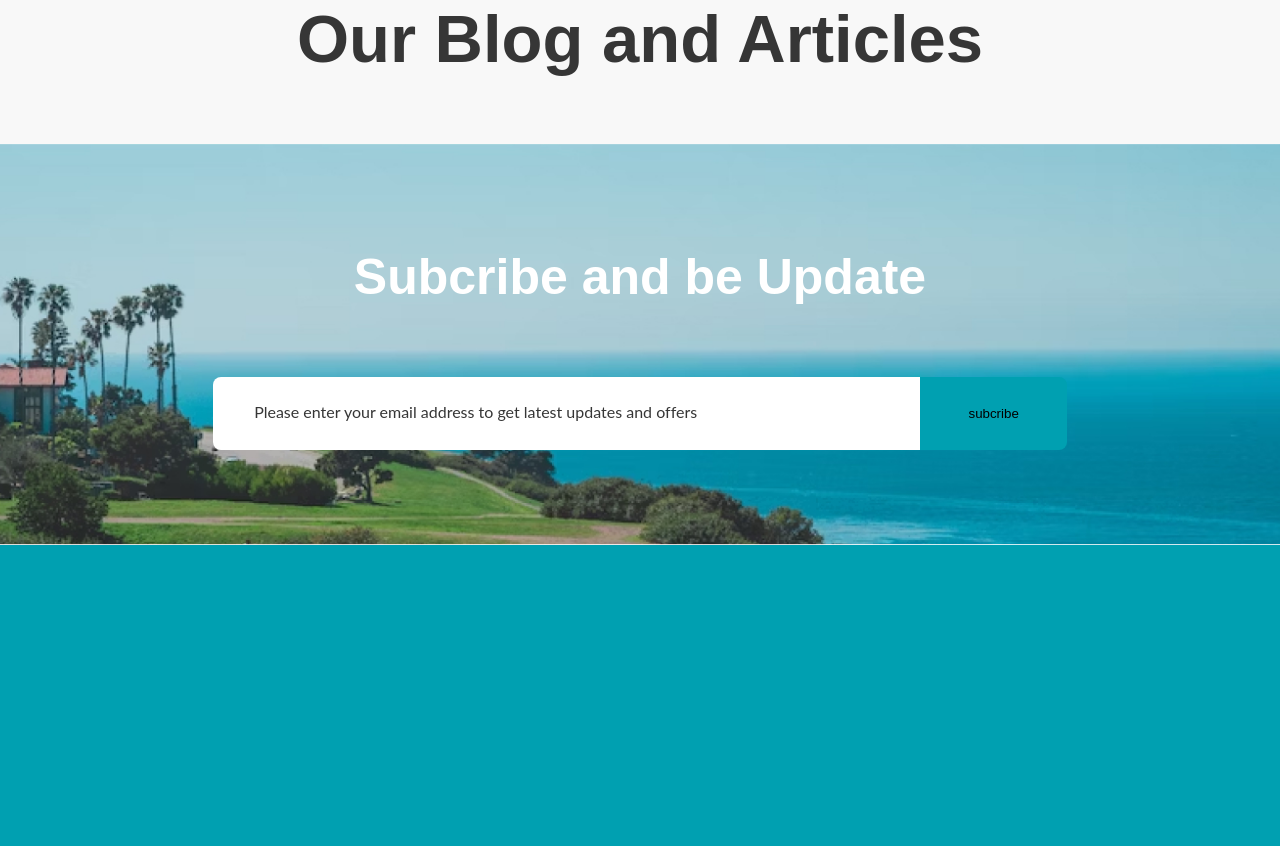
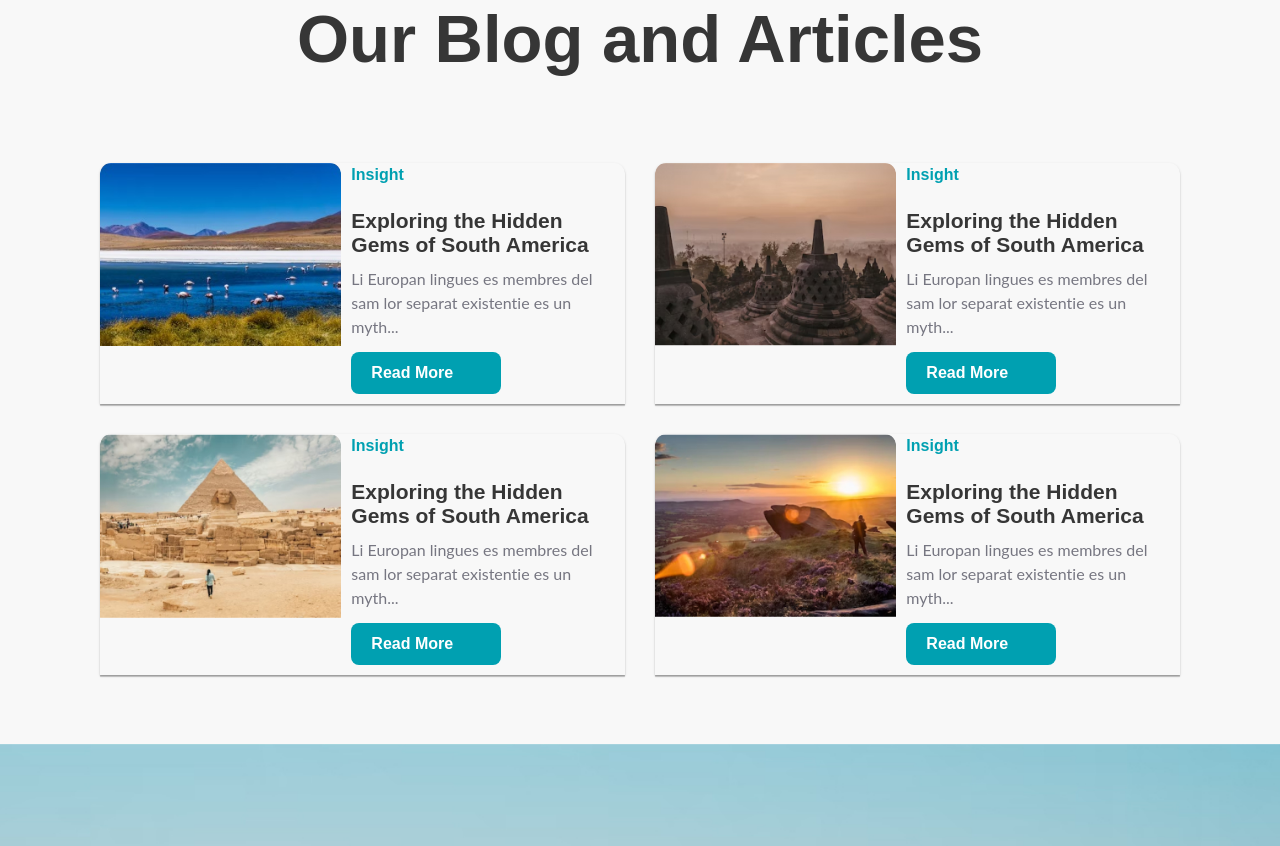
Before and after one commit to AVerba/Travel-Journey-Journals, a website built with Parcel: page src/index.html in a window 1280 px wide. Shown: the part 2848-3694 px from the top of the page. Built offline with nearby package versions, Linux system fonts and the light colour scheme.

Commit message:
added blog-list

```diff
--- a/src/partials/blog.html
+++ b/src/partials/blog.html
@@ -2,6 +2,56 @@
   <div class="blog__container container">
     <h2 class="blog__title">Journey Journal</h2>
     <p class="blog__subtitle">Our Blog and Articles</p>
+    <ul class="blog__list">
+      <li class="blog__item b-item">
+        <div class="b-item__img">
+          <img class="_img" src="./images/blog/America.jpg" alt="America">
+        </div>
+        <div class="b-item__content">
+          <h4 class="b-item__title">Insight</h4>
+          <p class="b-item__subtitle">Exploring the Hidden Gems of South America</p>
+          <p class="b-item__decsr">Li Europan lingues es membres del sam lor separat existentie es un myth...</p>
+          <a class="b-item__link" href="#">Read More</a>
+        </div>
+
+      </li>
+      <li class="blog__item b-item">
+        <div class="b-item__img">
+          <img class="_img" src="./images/blog/Indonesia.jpg" alt="Indonesia">
+        </div>
+        <div class="b-item__content">
+          <h4 class="b-item__title">Insight</h4>
+          <p class="b-item__subtitle">Exploring the Hidden Gems of South America</p>
+          <p class="b-item__decsr">Li Europan lingues es membres del sam lor separat existentie es un myth...</p>
+          <a class="b-item__link" href="#">Read More</a>
+        </div>
+
+      </li>
+      <li class="blog__item b-item">
+        <div class="b-item__img">
+          <img class="_img" src="./images/blog/Egypt.jpg" alt="Egypt">
+        </div>
+        <div class="b-item__content">
+          <h4 class="b-item__title">Insight</h4>
+          <p class="b-item__subtitle">Exploring the Hidden Gems of South America</p>
+          <p class="b-item__decsr">Li Europan lingues es membres del sam lor separat existentie es un myth...</p>
+          <a class="b-item__link" href="#">Read More</a>
+        </div>
+
+      </li>
+      <li class="blog__item b-item">
+        <div class="b-item__img">
+          <img class="_img" src="./images/blog/Time.jpg" alt="Time">
+        </div>
+        <div class="b-item__content">
+          <h4 class="b-item__title">Insight</h4>
+          <p class="b-item__subtitle">Exploring the Hidden Gems of South America</p>
+          <p class="b-item__decsr">Li Europan lingues es membres del sam lor separat existentie es un myth...</p>
+          <a class="b-item__link" href="#">Read More</a>
+        </div>
+
+      </li>
+    </ul>
 
   </div>
 </section>
--- a/src/sass/layout/_blog.scss
+++ b/src/sass/layout/_blog.scss
@@ -1,5 +1,6 @@
 .blog {
   margin-top: 120px;
+
   &__container {
     width: 100%;
     display: flex;
@@ -26,7 +27,95 @@
     font-weight: 600;
     line-height: calc(72 / 67); /* 107.463% */
     margin-top: 12px;
+    margin-bottom: 88px;
     padding: 0 140px;
   }
 
+  &__list {
+    display: flex;
+    flex-wrap: wrap;
+    margin-left: calc(-1 * 30px);
+    margin-top: calc(-1 * 30px);
+  }
+
+  &__item {
+    flex-basis: calc(100% / 2 - 30px);
+    margin-left: 30px;
+    margin-top: 30px;
+  }
 }
+
+.b-item {
+  display: flex;
+  border-radius: 11px 11px 0 0;
+  box-shadow: 0px 1px 3px rgba(0, 0, 0, 0.12), 0px 1px 1px rgba(0, 0, 0, 0.14), 0px 2px 1px rgba(0, 0, 0, 0.2);
+
+  &__img {
+    width: 90%;
+    border-radius: 11px 11px 0 0;
+    overflow: hidden;
+  }
+
+  &__content {
+    padding: 0 10px;
+    padding-bottom: 10px;
+  }
+
+  &__title {
+    color: #00A0B1;
+    font-feature-settings: 'clig' off, 'liga' off;
+
+    font-family: Montserrat, sans-serif;
+    font-size: 16px;
+    font-style: normal;
+    font-weight: 600;
+    line-height: calc(24 / 16); /* 150% */
+  }
+
+  &__subtitle {
+    color: var(--for-font, #363636);
+    font-family: Montserrat, sans-serif;
+    font-size: 21px;
+    font-style: normal;
+    font-weight: 600;
+    line-height: calc(24 / 21); /* 114.286% */
+    margin-top: 22px;
+  }
+
+  &__decsr {
+    color: var(--paragraph, #767681);
+    font-feature-settings: 'clig' off, 'liga' off;
+    font-family: Lato, sans-serif;
+    font-size: 16px;
+    font-style: normal;
+    font-weight: 400;
+    line-height: calc(24 / 16); /* 150% */
+    margin-top: 10px;
+  }
+
+  &__link {
+    display: flex;
+    width: 150px;
+    color: #FFF;
+    font-feature-settings: 'clig' off, 'liga' off;
+    font-family: Montserrat, sans-serif;
+    font-size: 16px;
+    font-style: normal;
+    font-weight: 600;
+    line-height: calc(24 / 16); /* 150% */
+
+    border-radius: 8px;
+    background: #00A0B1;
+    box-shadow: 0px 60px 100px -39px rgba(0, 0, 0, 0.15);
+
+    padding: 9px 20px;
+    margin-top: 13px;
+  }
+
+  &__link:hover {
+    box-shadow: 0px 3px 1px rgba(0, 0, 0, 0.1),
+    0px 1px 2px rgba(0, 0, 0, 0.08),
+    0px 2px 2px rgba(0, 0, 0, 0.12);
+  }
+
+}
```
Also changed, not shown: src/images/blog/America.jpg (added), src/images/blog/Egypt.jpg (added), src/images/blog/Indonesia.jpg (added), src/images/blog/Time.jpg (added).
